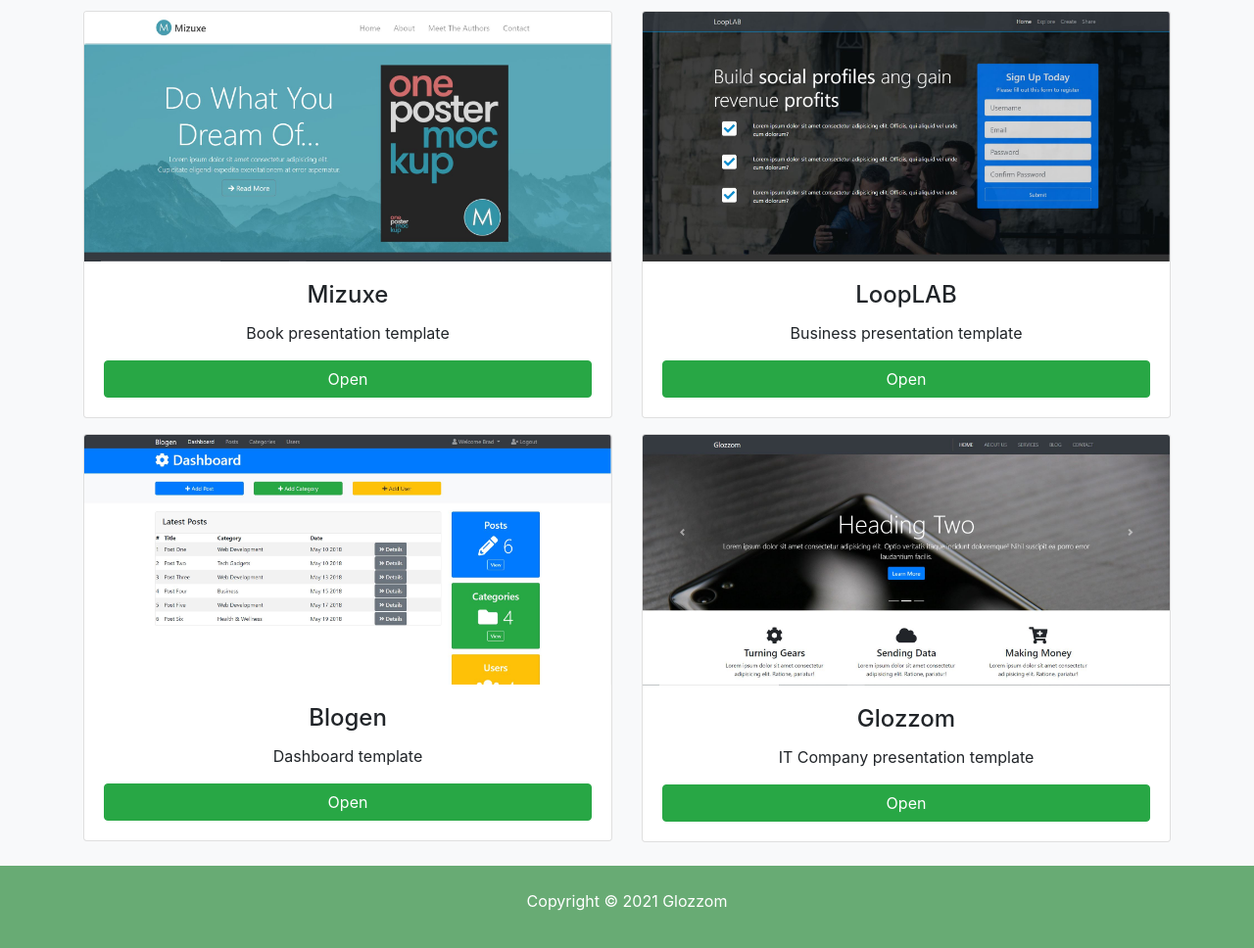
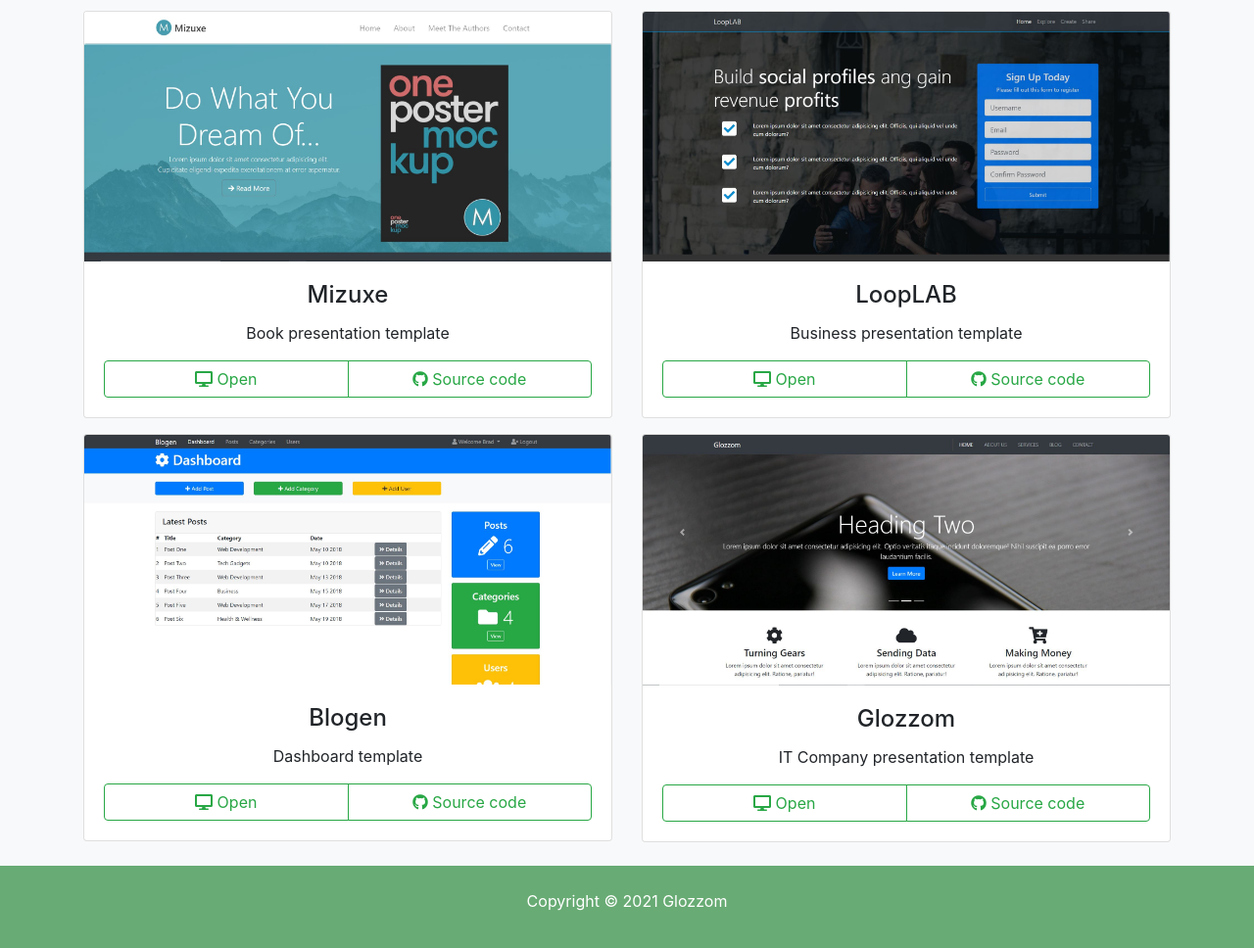
Before and after one commit to csillagrobert95/Website_Templates, a plain HTML site: page index.html in a window 1280 px wide. Shown: the part 741-1709 px from the top of the page at 98% size. Drawn offline with nearby package versions, Linux system fonts and the light colour scheme.

Commit message:
Added buttons for codesource

```diff
--- a/index.html
+++ b/index.html
@@ -61,7 +61,13 @@
                         <div class="card-body">
                             <h4 class="card-title">Mizuxe</h4>
                             <p class="card-text">Book presentation template</p>
-                            <a class="btn btn-success btn-block" target="_blank" href="templates/mizuxe/index.html">Open</a>
+                            <div class="btn-group btn-block">
+                                <a class="btn btn-outline-success w-50" target="_blank" href="templates/mizuxe/index.html"><i
+                                        class="fas fa-desktop"></i> Open</a>
+                                <a class="btn btn-outline-success w-50" target="_blank"
+                                    href="https://github.com/csillagrobert95/Website_Templates/tree/master/templates/mizuxe"><i
+                                        class="fab fa-github"></i> Source code</a>
+                            </div>
                         </div>
                     </div>
                 </div>
@@ -71,7 +77,13 @@
                         <div class="card-body">
                             <h4 class="card-title">LoopLAB</h4>
                             <p class="card-text">Business presentation template</p>
-                            <a class="btn btn-success btn-block" target="_blank" href="templates/looplab/index.html">Open</a>
+                            <div class="btn-group btn-block">
+                                <a class="btn btn-outline-success w-50" target="_blank"
+                                    href="templates/looplab/index.html"><i class="fas fa-desktop"></i> Open</a>
+                                <a class="btn btn-outline-success w-50" target="_blank"
+                                    href="https://github.com/csillagrobert95/Website_Templates/tree/master/templates/looplab"><i
+                                        class="fab fa-github"></i> Source code</a>
+                            </div>
                         </div>
                     </div>
                 </div>
@@ -83,7 +95,13 @@
                         <div class="card-body">
                             <h4 class="card-title">Blogen</h4>
                             <p class="card-text">Dashboard template</p>
-                            <a class="btn btn-success btn-block" target="_blank" href="templates/blogen/index.html">Open</a>
+                            <div class="btn-group btn-block">
+                                <a class="btn btn-outline-success w-50" target="_blank" href="templates/blogen/index.html"><i
+                                        class="fas fa-desktop"></i> Open</a>
+                                <a class="btn btn-outline-success w-50" target="_blank"
+                                    href="https://github.com/csillagrobert95/Website_Templates/tree/master/templates/blogen"><i
+                                        class="fab fa-github"></i> Source code</a>
+                            </div>
                         </div>
                     </div>
                 </div>
@@ -93,7 +111,13 @@
                         <div class="card-body">
                             <h4 class="card-title">Glozzom</h4>
                             <p class="card-text">IT Company presentation template</p>
-                            <a class="btn btn-success btn-block" target="_blank" href="templates/glozzom/index.html">Open</a>
+                            <div class="btn-group btn-block">
+                                <a class="btn btn-outline-success w-50" target="_blank"
+                                    href="templates/glozzom/index.html"><i class="fas fa-desktop"></i> Open</a>
+                                <a class="btn btn-outline-success w-50" target="_blank"
+                                    href="https://github.com/csillagrobert95/Website_Templates/tree/master/templates/glozzom"><i
+                                        class="fab fa-github"></i> Source code</a>
+                            </div>
                         </div>
                     </div>
                 </div>
```
